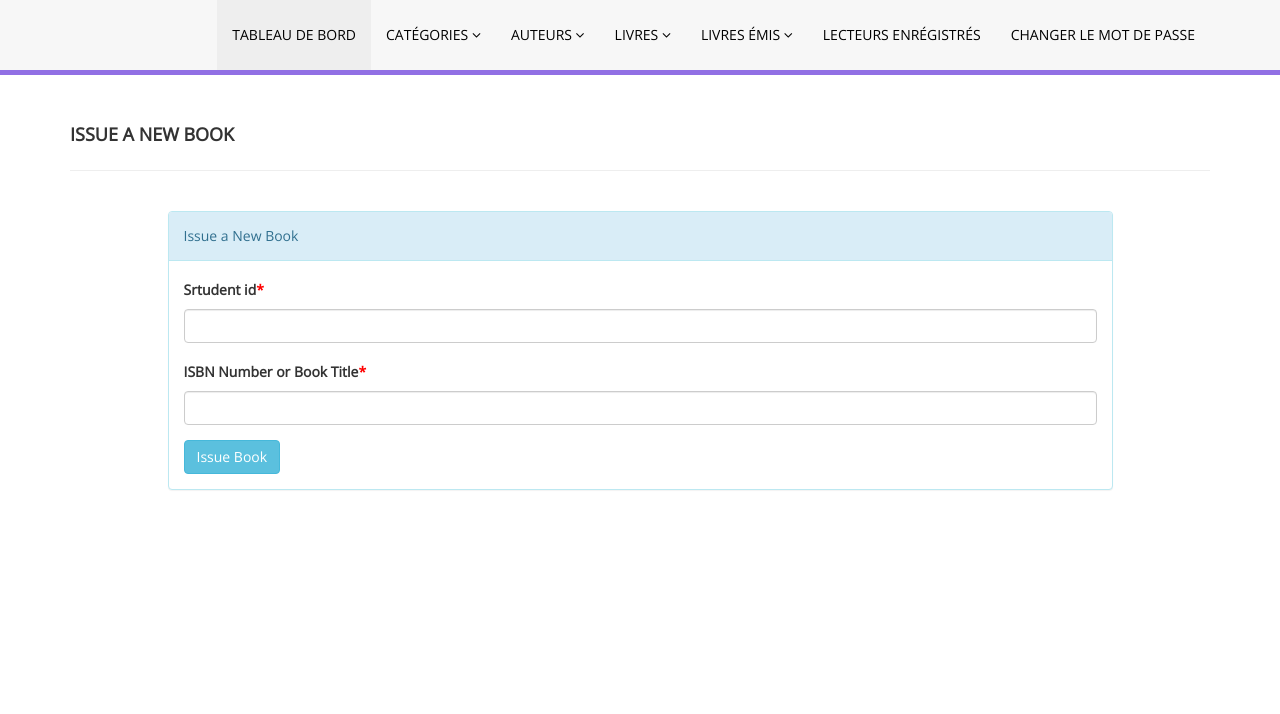
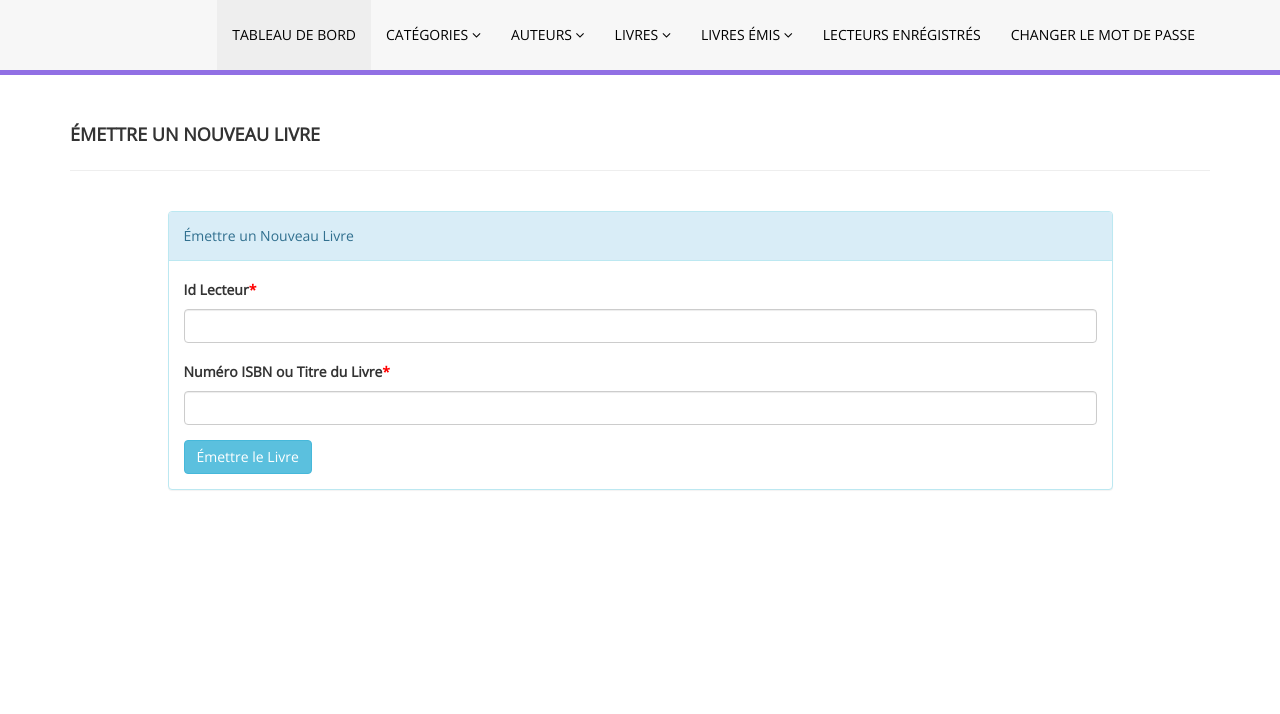
Before and after one commit to fhermas22/GesLib, a PHP site: page /admin/issue-book.php in a window 1280 px wide. Shown: the part 90-804 px from the top of the page. Run offline with PHP 8.4, Linux system fonts and the light colour scheme; a user stored in the database is signed in.

Commit message:
Modif de la page d'émission d'un livre

```diff
--- a/GesLIB/admin/issue-book.php
+++ b/GesLIB/admin/issue-book.php
@@ -41,7 +41,7 @@ header('location:manage-issued-books.php');
     <meta name="viewport" content="width=device-width, initial-scale=1, maximum-scale=1" />
     <meta name="description" content="" />
     <meta name="author" content="" />
-    <title>Online Library Management System | Issue a new Book</title>
+    <title>Livres Émis | Émission d'un Nouveau Livre</title>
     <!-- BOOTSTRAP CORE STYLE  -->
     <link href="assets/css/bootstrap.css" rel="stylesheet" />
     <!-- FONT AWESOME STYLE  -->
@@ -99,7 +99,7 @@ error:function (){}
          <div class="container">
         <div class="row pad-botm">
             <div class="col-md-12">
-                <h4 class="header-line">Issue a New Book</h4>
+                <h4 class="header-line">Émettre un Nouveau Livre</h4>
 
                             </div>
 
@@ -108,13 +108,13 @@ error:function (){}
 <div class="col-md-10 col-sm-6 col-xs-12 col-md-offset-1">
 <div class="panel panel-info">
 <div class="panel-heading">
-Issue a New Book
+Émettre un Nouveau Livre
 </div>
 <div class="panel-body">
 <form role="form" method="post">
 
 <div class="form-group">
-<label>Srtudent id<span style="color:red;">*</span></label>
+<label>Id Lecteur<span style="color:red;">*</span></label>
 <input class="form-control" type="text" name="studentid" id="studentid" onBlur="getstudent()" autocomplete="off"  required />
 </div>
 
@@ -127,14 +127,14 @@ Issue a New Book
 
 
 <div class="form-group">
-<label>ISBN Number or Book Title<span style="color:red;">*</span></label>
+<label>Numéro ISBN ou Titre du Livre<span style="color:red;">*</span></label>
 <input class="form-control" type="text" name="booikid" id="bookid" onBlur="getbook()"  required="required" />
 </div>
 
  <div class="form-group" id="get_book_name">
 
  </div>
-<button type="submit" name="issue" id="submit" class="btn btn-info">Issue Book </button>
+<button type="submit" name="issue" id="submit" class="btn btn-info">Émettre le Livre </button>
 
                                     </form>
                             </div>
```
